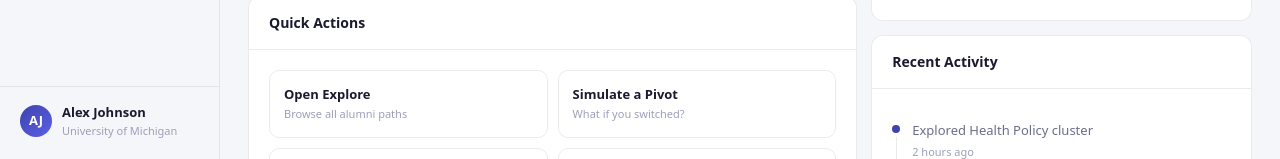
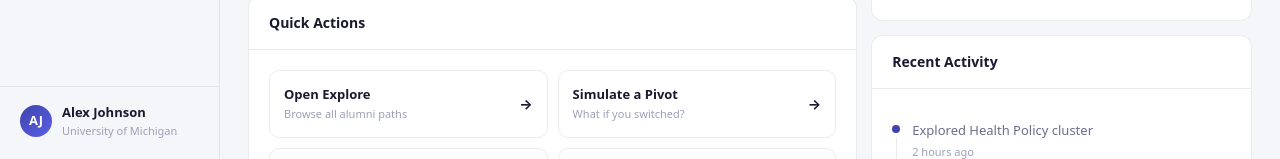
Before and after one commit to gasaroleila/constella-frontend, a Next.js app: page /dashboard in a window 1280 px wide. Shown: the part 641-800 px from the top of the page. Built offline with nearby package versions, Linux system fonts and the light colour scheme.

Commit message:
feat: connect dashboard links to correct routes

```diff
--- a/src/app/(dashboard)/dashboard/page.tsx
+++ b/src/app/(dashboard)/dashboard/page.tsx
@@ -1,3 +1,4 @@
+import Link from "next/link";
 import { DecorativeConstellation } from "@/components/constellation/decorative-constellation";
 
 export default function DashboardPage() {
@@ -47,9 +48,9 @@ export default function DashboardPage() {
           <div className="bg-space-card border border-border rounded-xl overflow-hidden">
             <div className="flex items-center justify-between px-5 py-4 border-b border-border">
               <span className="text-sm font-semibold">Your Constellation</span>
-              <button className="text-xs text-indigo-bright font-medium hover:underline">
+              <Link href="/explore" className="text-xs text-indigo-bright font-medium hover:underline">
                 Open Full View
-              </button>
+              </Link>
             </div>
             <div className="h-60">
               <DecorativeConstellation />
@@ -62,16 +63,17 @@ export default function DashboardPage() {
             </div>
             <div className="p-5 grid grid-cols-2 gap-2.5">
               {[
-                { label: "Open Explore", desc: "Browse all alumni paths" },
-                { label: "Simulate a Pivot", desc: "What if you switched?" },
-                { label: "Update Profile", desc: "Add courses or interests" },
-                { label: "Saved Paths", desc: "Review your bookmarks" },
+                { label: "Open Explore", desc: "Browse all alumni paths", href: "/explore" },
+                { label: "Simulate a Pivot", desc: "What if you switched?", href: "/transition" },
+                { label: "Update Profile", desc: "Add courses or interests", href: "/settings" },
+                { label: "Saved Paths", desc: "Review your bookmarks", href: "/saved" },
               ].map((action) => (
-                <button
+                <Link
                   key={action.label}
+                  href={action.href}
                   className="flex items-center gap-2.5 p-3.5 rounded-[10px] border border-border text-left hover:bg-surface hover:border-border-hover transition-all"
                 >
-                  <div>
+                  <div className="flex-1">
                     <div className="text-[13px] font-semibold">
                       {action.label}
                     </div>
@@ -79,7 +81,8 @@ export default function DashboardPage() {
                       {action.desc}
                     </div>
                   </div>
-                </button>
+                  <span className="text-text-primary font-bold text-sm shrink-0">&rarr;</span>
+                </Link>
               ))}
             </div>
           </div>
@@ -91,9 +94,9 @@ export default function DashboardPage() {
           <div className="bg-space-card border border-border rounded-xl overflow-hidden">
             <div className="flex items-center justify-between px-5 py-4 border-b border-border">
               <span className="text-sm font-semibold">Top Matches</span>
-              <button className="text-xs text-indigo-bright font-medium hover:underline">
+              <Link href="/explore" className="text-xs text-indigo-bright font-medium hover:underline">
                 View All
-              </button>
+              </Link>
             </div>
             <div className="p-5 flex flex-col gap-0.5">
               {[
```
